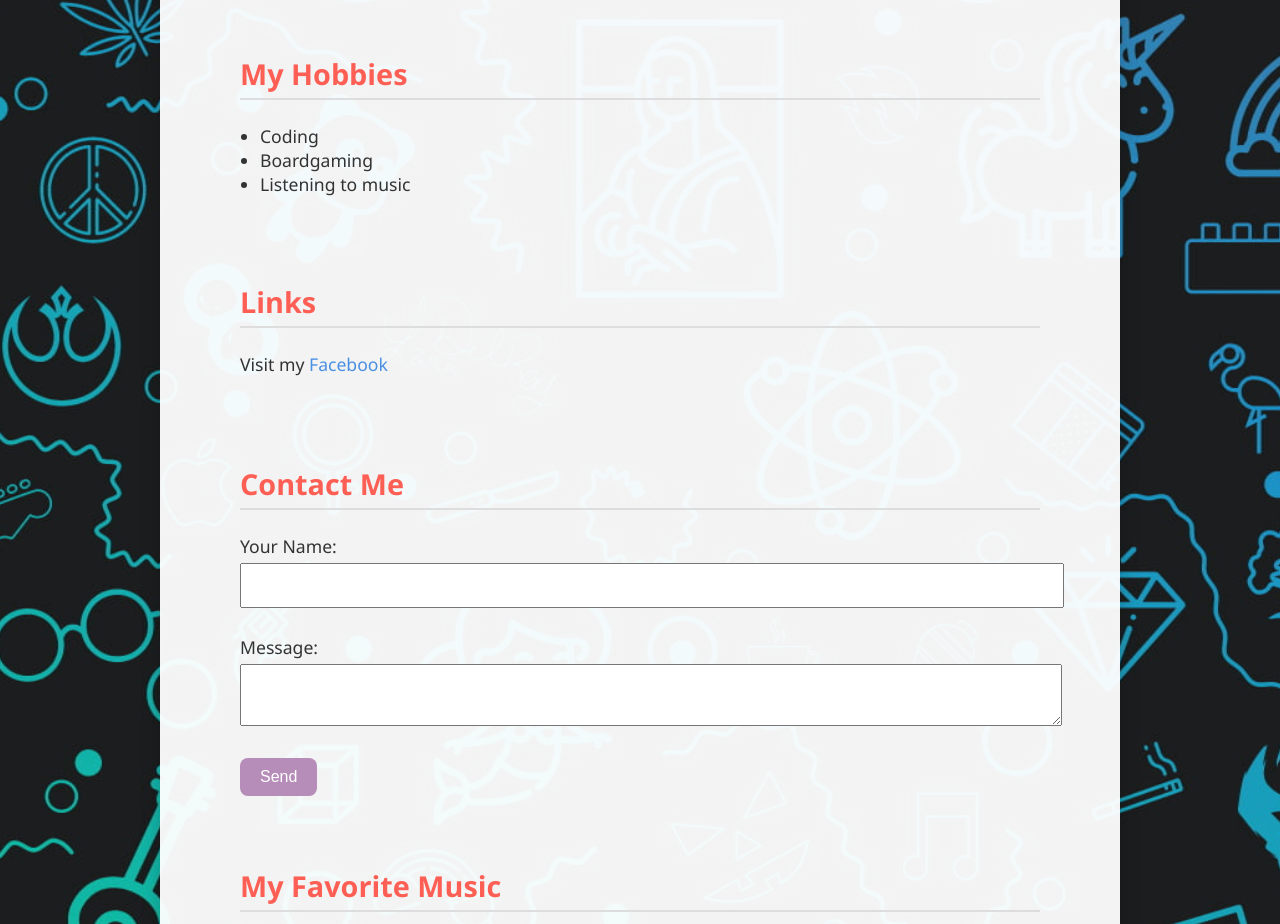
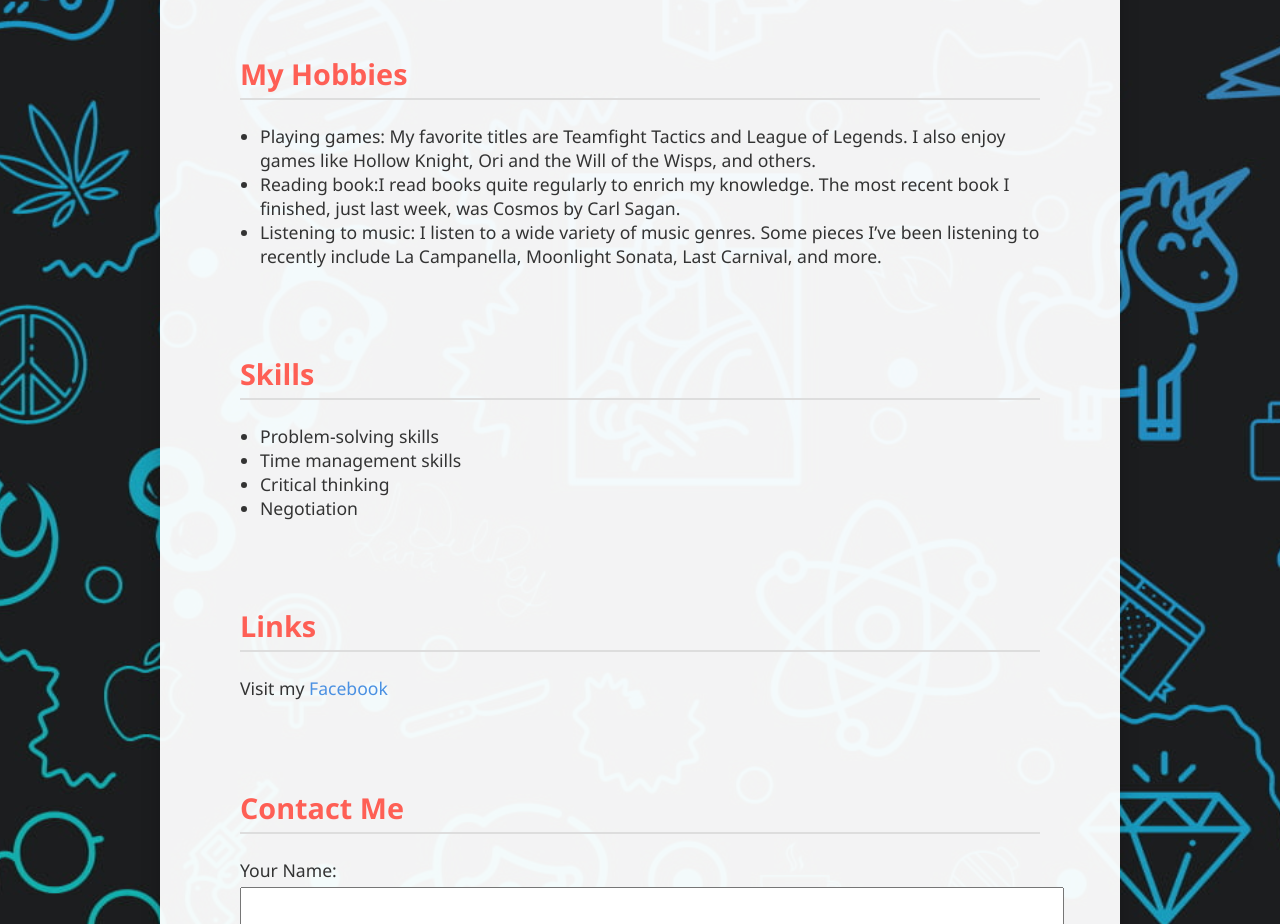
Before and after one commit to nink1000/portfolio, a website: page index.html in a window 1280 px wide. Shown: the part 1260-2184 px from the top of the page. Drawn offline with Linux system fonts and the light colour scheme.

Commit message:
Update index.html

```diff
--- a/index.html
+++ b/index.html
@@ -31,11 +31,22 @@
       <section>
         <h2>My Hobbies</h2>
         <ul>
-          <li>Coding</li>
-          <li>Boardgaming</li>
-          <li>Listening to music</li>
+          <li>Playing games: My favorite titles are Teamfight Tactics and League of Legends. I also enjoy games like Hollow Knight, Ori and the Will of the Wisps, and others.</li>
+          <li>Reading book:I read books quite regularly to enrich my knowledge. The most recent book I finished, just last week, was Cosmos by Carl Sagan. </li>
+          <li>Listening to music: I listen to a wide variety of music genres. Some pieces I’ve been listening to recently include La Campanella, Moonlight Sonata, Last Carnival, and more.</li>
         </ul>
       </section>
+
+        <section>
+        <h2>Skills</h2>
+        <ul>
+          <li>Problem-solving skills</li>
+          <li>Time management skills</li>
+          <li>Critical thinking</li>
+          <li>Negotiation</li>
+        </ul>
+      </section>
+
 
       <section>
         <h2>Links</h2>
```
